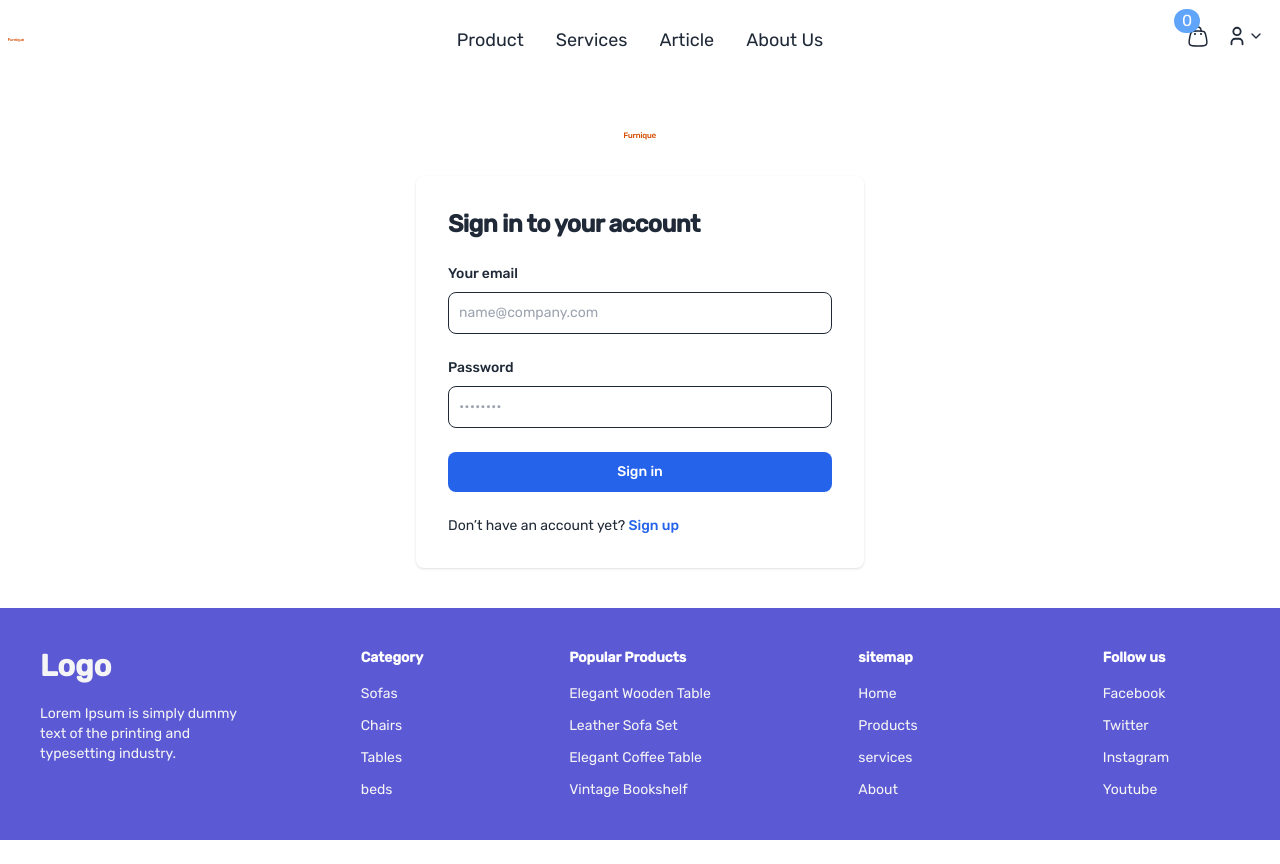
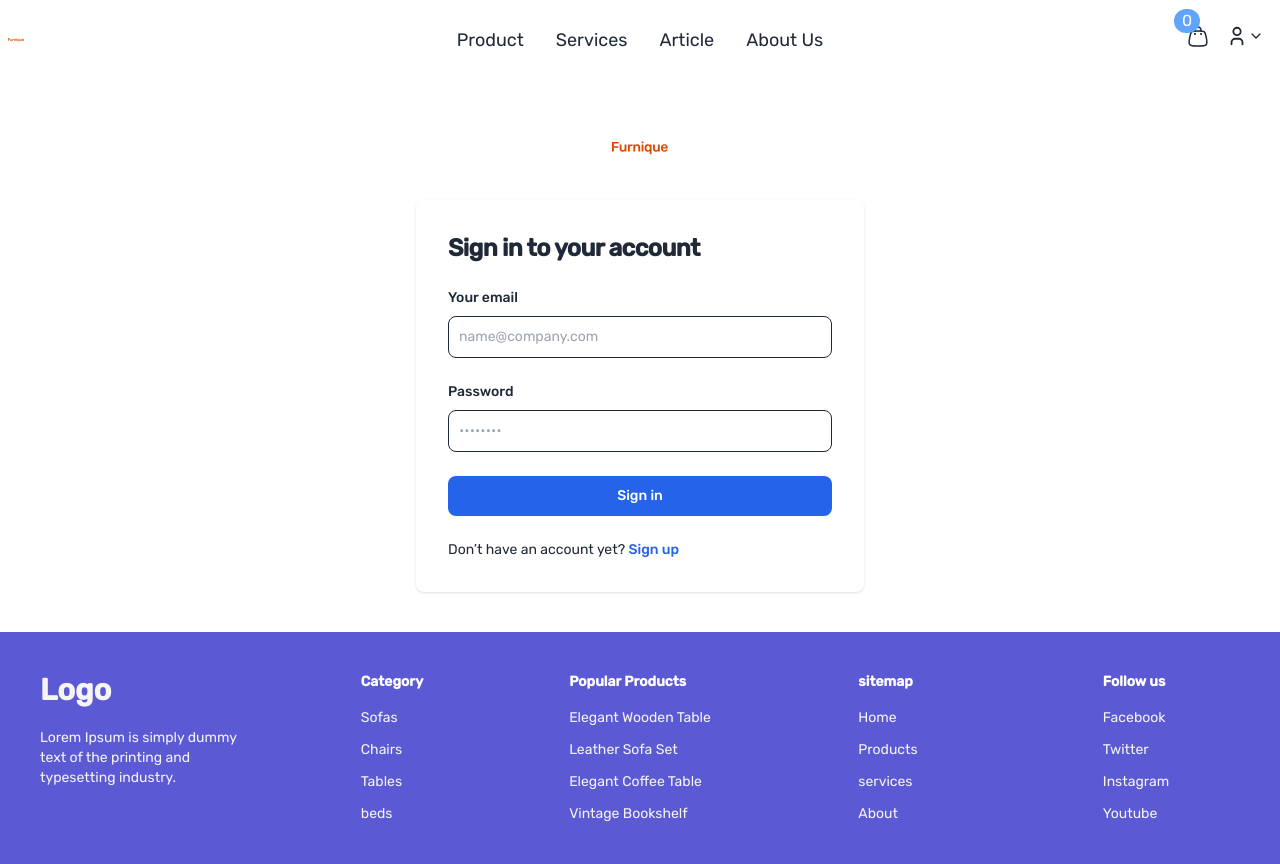
Before and after one commit to abdo160996/furniture-shop, a React (Vite) app: page /login in a window 1280 px wide. Before the commit the page ends 840 px from the top, so only its background shows below. Built offline with nearby package versions, Linux system fonts and the light colour scheme; no server answers; a web font is replaced by a local one.

Commit message:
style: update HTML structure and enhance logo sizes in Login and Register forms

```diff
--- a/index.html
+++ b/index.html
@@ -1,5 +1,5 @@
 <!doctype html>
-<html lang="en" >
+<html lang="en" data-theme="light" >
   <head>
     <meta charset="UTF-8" />
     <link rel="icon" type="image/svg+xml" href="/vite.svg" />
--- a/src/Pages/LoginForm.jsx
+++ b/src/Pages/LoginForm.jsx
@@ -38,9 +38,9 @@ function LoginForm() {
     <section className="bg-gray-50 dark:bg-gray-900 py-10">
       <div className="flex flex-col items-center justify-center px-6 py-8 mx-auto  lg:py-0">
         <a href="#" className="flex items-center mb-6 text-2xl font-semibold text-gray-900 dark:text-white">
-          <img className="w-8 h-8" src={logo} alt="logo" />
+           <img className="w-14 h-14" src={logo} alt="logo" />
         </a>
-        <div className="w-full bg-white rounded-lg shadow dark:border md:mt-0 sm:max-w-md xl:p-0 dark:bg-gray-800 dark:border-gray-700">
+        <div className="w-full dark:bg-gray-700 rounded-lg shadow dark:border md:mt-0 sm:max-w-md xl:p-0  dark:border-gray-700">
           <div className="p-6 space-y-4 md:space-y-6 sm:p-8">
             <h1 className="text-xl font-bold leading-tight tracking-tight text-gray-900 md:text-2xl dark:text-white">Sign in to your account</h1>
             <form onSubmit={handleSubmit(validSubmit)} className="space-y-4 md:space-y-6" action="#">
--- a/src/Pages/RegisterForm.jsx
+++ b/src/Pages/RegisterForm.jsx
@@ -66,14 +66,14 @@ function RegisterForm() {
     return <Navigate to="/" replace />;
   }
   return (
-    <section className="bg-gray-50 dark:bg-gray-900 py-10">
+    <section className="py-10">
       <div className="flex flex-col items-center justify-center px-6 py-8 mx-auto  lg:py-0">
         <a href="#" className="flex items-center mb-6 text-2xl font-semibold text-gray-900">
-          <img className="w-8 h-8" src={logo} alt="logo" />
-          Create an account
+          <img className="w-14 h-14" src={logo} alt="logo" />
+
         </a>
 
-        <div className="w-full bg-white rounded-lg shadow dark:border md:mt-0 sm:max-w-md xl:p-0 dark:bg-gray-800 dark:border-gray-700">
+        <div className="w-full rounded-lg shadow dark:border md:mt-0 sm:max-w-md xl:p-0 dark:bg-gray-800 dark:border-gray-700">
           <div className="p-6 space-y-4 md:space-y-6 sm:p-8 relative">
             <h1 className="text-xl font-bold leading-tight tracking-tight text-gray-900 md:text-2xl dark:text-white">Create and account</h1>
             <form onSubmit={handleSubmit(validSubmit)} className="space-y-4 md:space-y-6 " action="#">
--- a/src/layout/Layout.jsx
+++ b/src/layout/Layout.jsx
@@ -5,7 +5,7 @@ import Footer from "../components/Footer";
 import Navbar from '../components/Navbar'
 function Layout() {
   return (
-    <div className="flex flex-col min-h-screen bg-white">
+    <div className="flex flex-col min-h-screen bg-white ">
       <Navbar />
      <Outlet/>
       <Footer />
--- a/tailwind.config.js
+++ b/tailwind.config.js
@@ -1,39 +1,33 @@
 /** @type {import('tailwindcss').Config} */
 export default {
-  content: [
-    "./index.html",
-    "./src/**/*.{js,ts,jsx,tsx}",
-
-  ],
+  content: ["./index.html", "./src/**/*.{js,ts,jsx,tsx}"],
 
   theme: {
-
     container: {
       center: true,
     },
     extend: {
       animation: {
-        'fadein': 'fadein 1s ease-in-out',
-        'fadeInFast': 'fadeInFast 0.2s ease-in-out',
-
+        fadein: "fadein 1s ease-in-out",
+        fadeInFast: "fadeInFast 0.2s ease-in-out",
       },
       keyframes: {
-        'fadein': {
-          '0%': {
-            opacity: '0',
+        fadein: {
+          "0%": {
+            opacity: "0",
           },
-          '100%': {
-            opacity: '1',
-          },
-        }, fadeInFast: {
-          '0%': {
-            opacity: '0',
-          },
-          '100%': {
-            opacity: '1',
+          "100%": {
+            opacity: "1",
           },
         },
-
+        fadeInFast: {
+          "0%": {
+            opacity: "0",
+          },
+          "100%": {
+            opacity: "1",
+          },
+        },
       },
       colors: {
         orange: "#D64D00",
@@ -50,9 +44,9 @@ export default {
         Rubik: ["Rubik", "sans-serif"],
         OpenSans: ["Open Sans", "sans-serif"],
         Proxima: ["Proxima Nova", "sans-serif"],
-      }
+      },
     },
   },
 
-  plugins: [require("daisyui"),require('tailwind-scrollbar'),],
-}
+  plugins: [require("daisyui"), require("tailwind-scrollbar")],
+};
```
